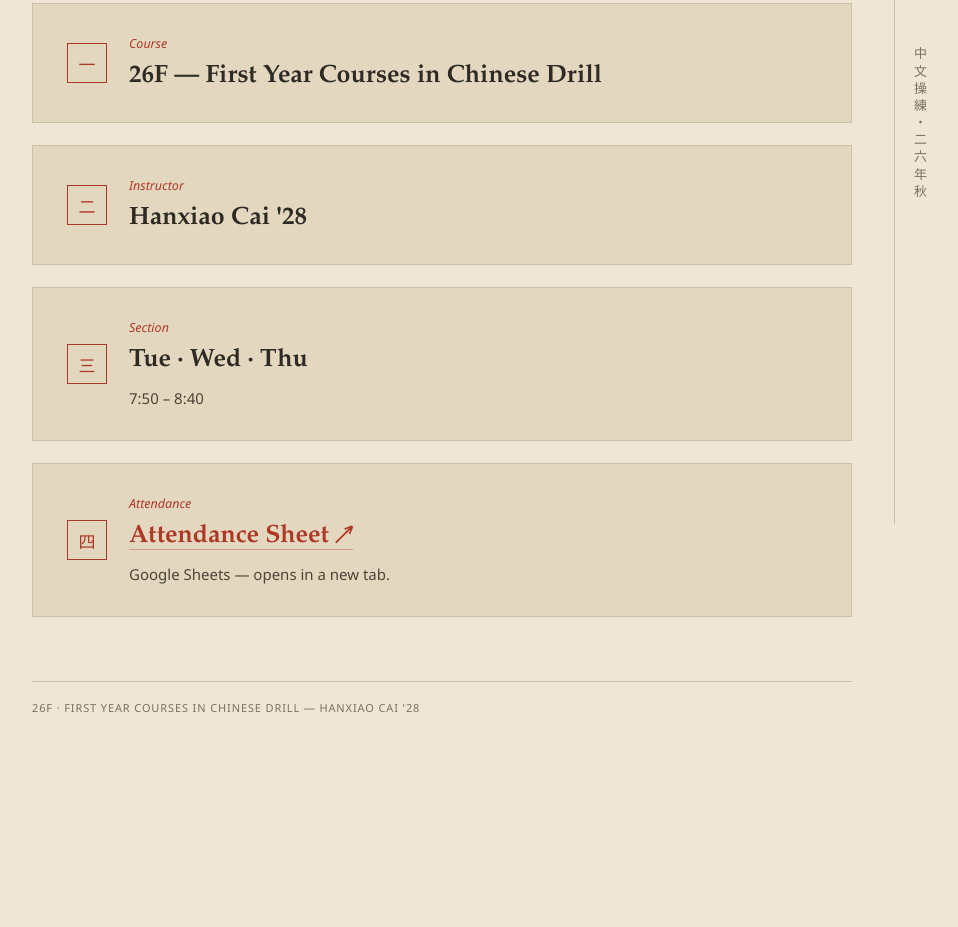
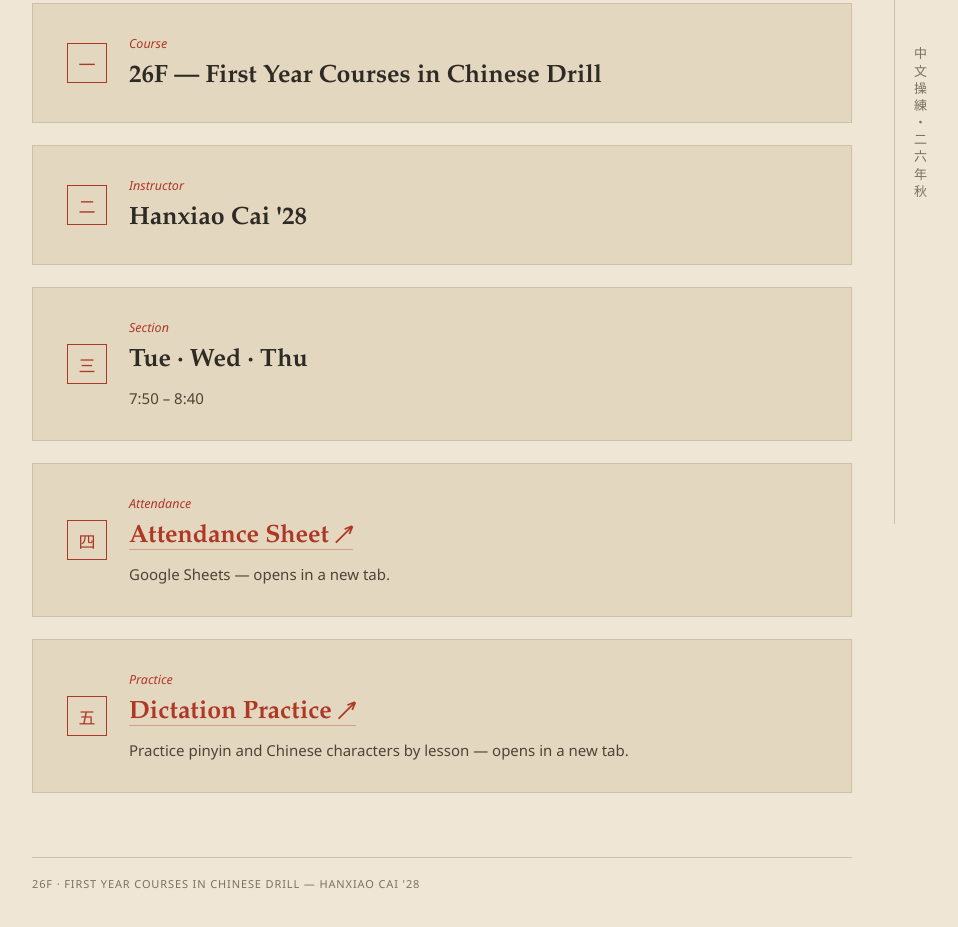
Before and after one commit to hanxiaocai28-cmd/Dartmouth-Chinese-Drill-26F, a plain HTML site: page index.html in a window 1280 px wide. Shown: the part 276-1203 px from the top of the page, without its empty margins (176-1134 px from the left). Before the commit the page ends 1063 px from the top, so only its background shows below. Drawn offline with Linux system fonts and the light colour scheme; no server answers.

Commit message:
Add Dictation Practice link to homepage
Deployed 2026-11-02 17:09 from "/Users/hanxiaocai/Desktop/26F-Chinese Drill"

```diff
--- a/index.html
+++ b/index.html
@@ -158,6 +158,16 @@
           </div>
         </div>
       </div>
+      <div class="card">
+        <div class="num">
+          <div class="sq">五</div>
+          <div>
+            <p class="sub">Practice</p>
+            <h3><a class="link" href="https://hanxiaocai28-cmd.github.io/Dictation/" target="_blank" rel="noopener">Dictation Practice ↗</a></h3>
+            <p>Practice pinyin and Chinese characters by lesson — opens in a new tab.</p>
+          </div>
+        </div>
+      </div>
     </div>
   </section>
 
```
